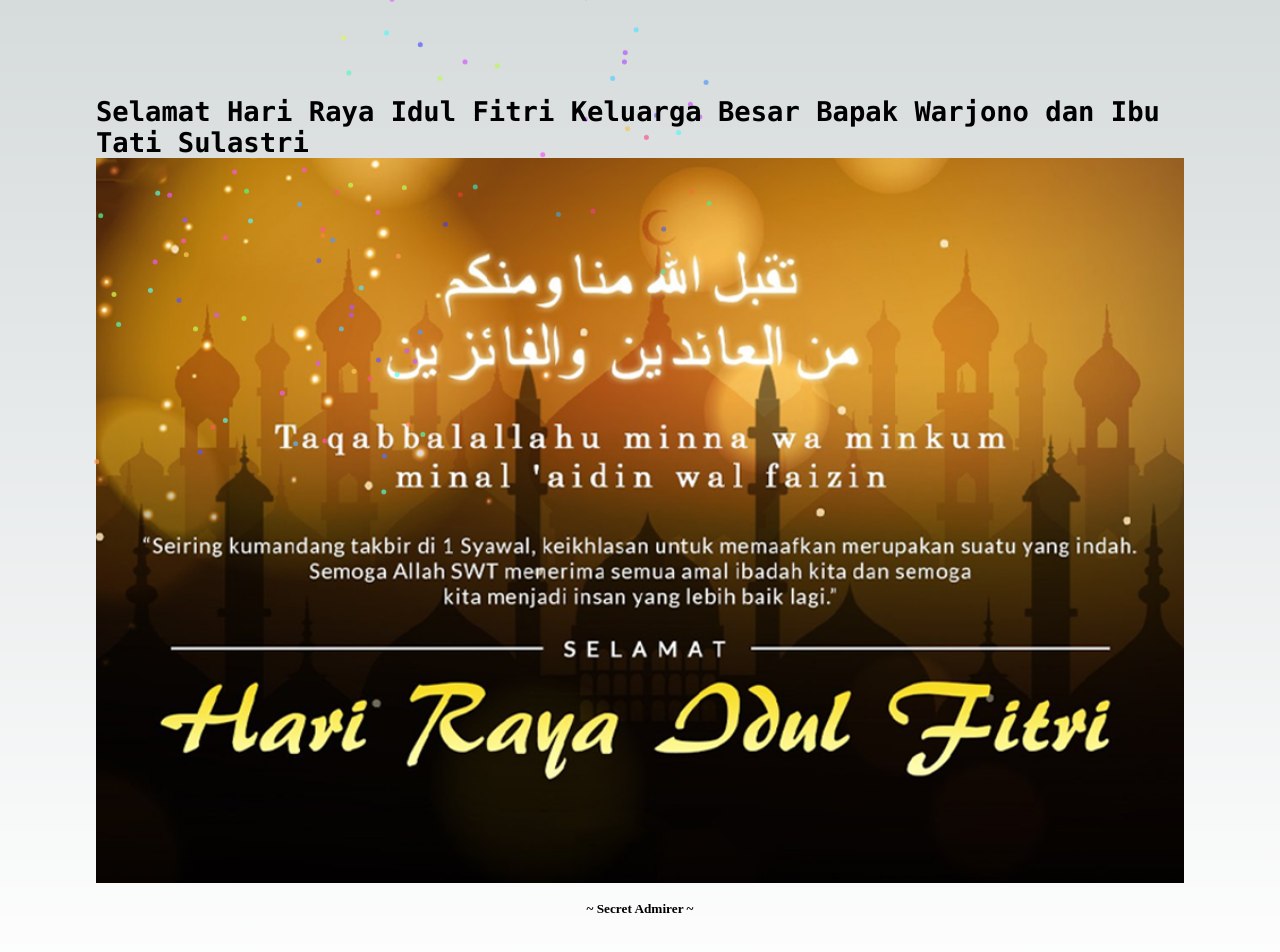
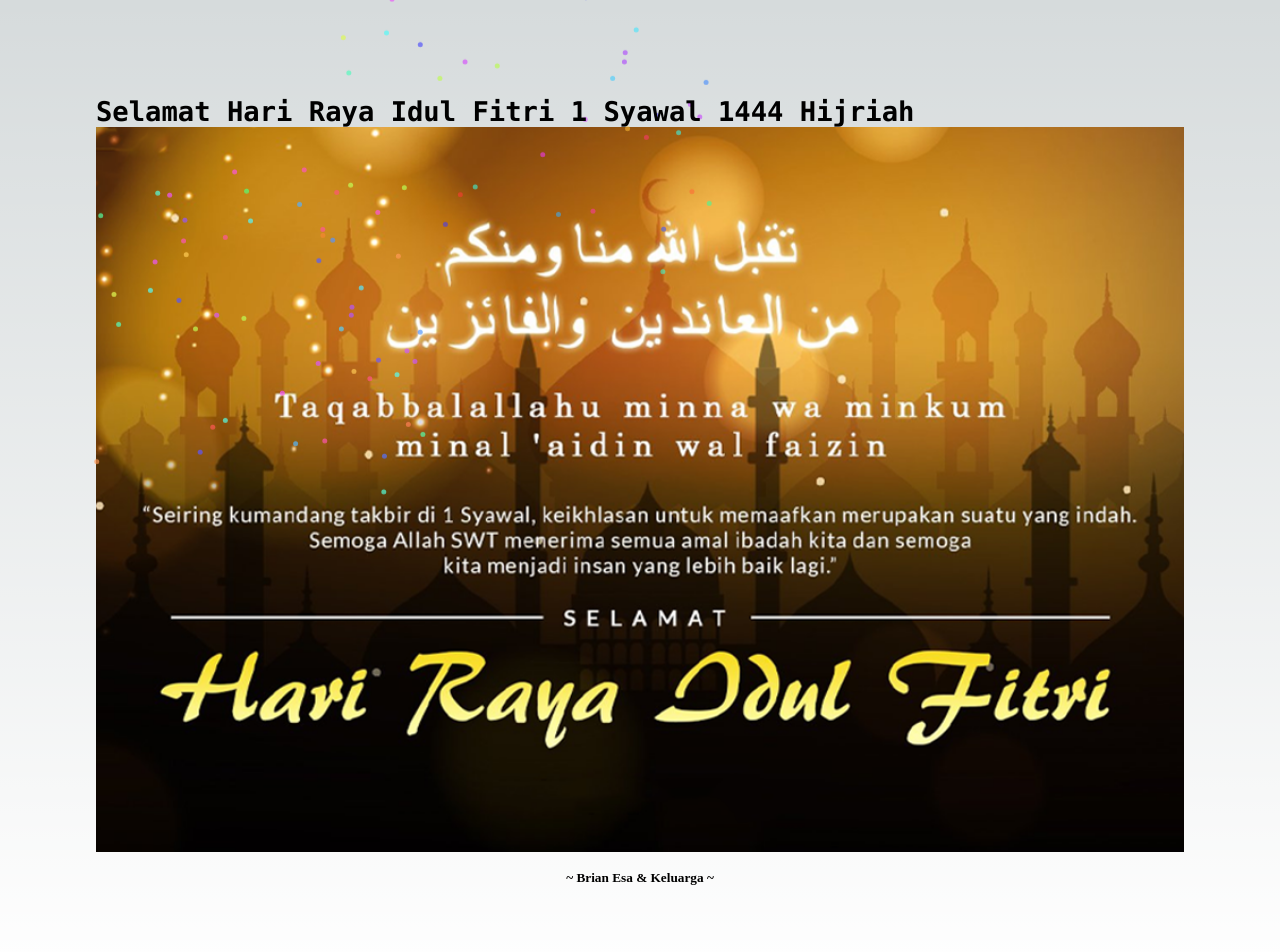
Before and after one commit to brianesa/lebaran, a Next.js app: page / in a window 1280 px wide. Shown: the top 952 px of the page. Built offline with nearby package versions, Linux system fonts and the light colour scheme.

Commit message:
Update text

```diff
--- a/src/pages/index.js
+++ b/src/pages/index.js
@@ -9,7 +9,7 @@ import { useEffect, useState } from 'react';
 
 export default function Home() {
   var i = 0;
-  var txt = 'Selamat Hari Raya Idul Fitri Keluarga Besar Bapak Warjono dan Ibu Tati Sulastri';
+  var txt = 'Selamat Hari Raya Idul Fitri 1 Syawal 1444 Hijriah';
   var speed = 50;
 
   const [showImage, setShowImage] = useState(false);
@@ -49,7 +49,7 @@ export default function Home() {
         </div>
         <img style={{ width: '100%', height: '100%', visibility: showImage ? 'visible' : 'hidden' }} src="/taqob5.png" alt="" />
         <br />
-        <h5 style={{ visibility: showImage ? 'visible' : 'hidden' }}>~ Secret Admirer ~</h5>
+        <h5 style={{ visibility: showImage ? 'visible' : 'hidden' }}>~ Brian Esa & Keluarga ~</h5>
 
       </main>
     </>
```
